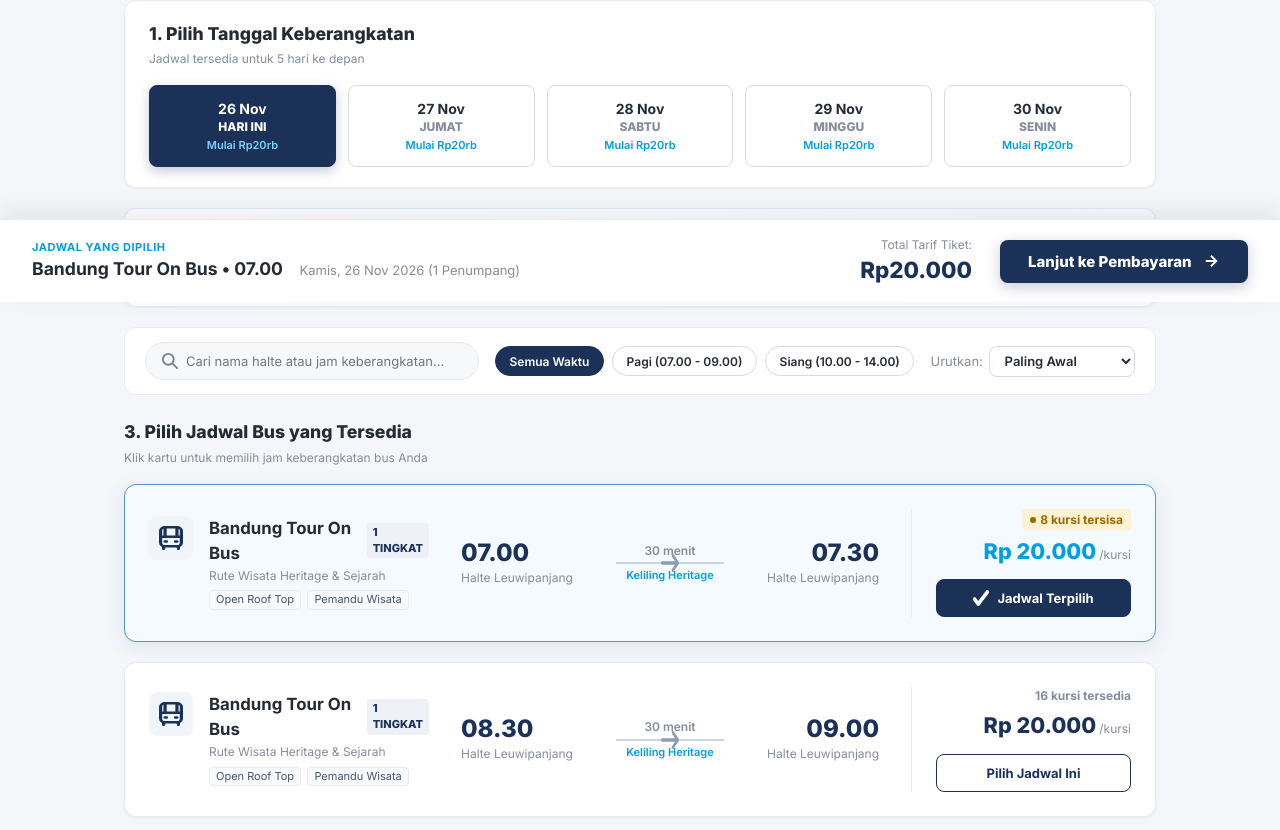
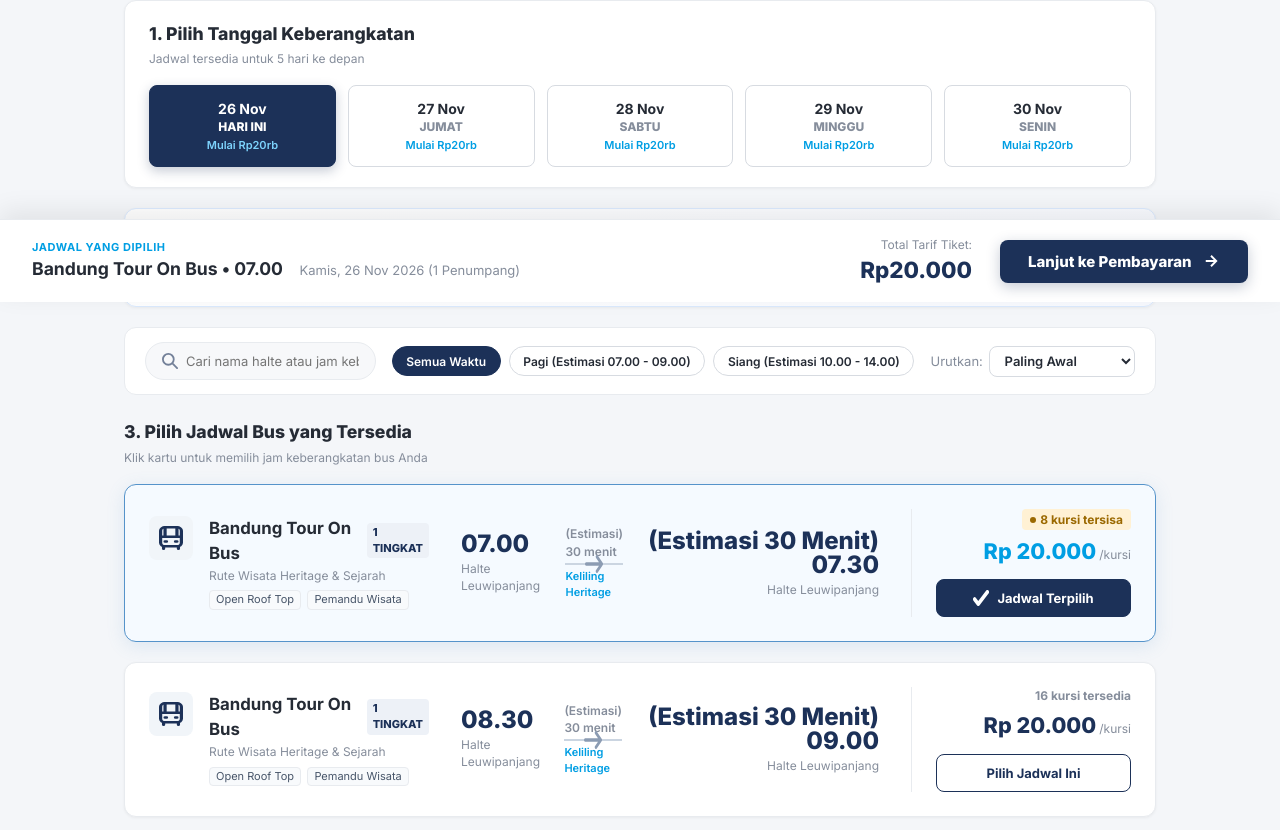
Before and after one commit to DAppd77/Bandros, a plain HTML site: page index.html in a window 1280 px wide. Shown: the part 498-1328 px from the top of the page. Drawn offline with Linux system fonts and the light colour scheme.

Commit message:
Change Time

```diff
--- a/index.html
+++ b/index.html
@@ -221,8 +221,8 @@
 
           <div class="d-filter-chips">
             <button class="d-chip active" data-time-filter="all" type="button">Semua Waktu</button>
-            <button class="d-chip" data-time-filter="pagi" type="button">Pagi (07.00 - 09.00)</button>
-            <button class="d-chip" data-time-filter="siang" type="button">Siang (10.00 - 14.00)</button>
+            <button class="d-chip" data-time-filter="pagi" type="button">Pagi (Estimasi 07.00 - 09.00)</button>
+            <button class="d-chip" data-time-filter="siang" type="button">Siang (Estimasi 10.00 - 14.00)</button>
           </div>
 
           <div class="d-sort-box">
@@ -270,7 +270,7 @@
                 </div>
 
                 <div class="d-time-duration">
-                  <span class="d-dur-text">30 menit</span>
+                  <span class="d-dur-text">(Estimasi) 30 menit</span>
                   <div class="d-journey-line">
                     <img src="assets/arrow-right.svg" alt="->" class="d-arrow-img">
                   </div>
@@ -278,7 +278,7 @@
                 </div>
 
                 <div class="d-time-node destination">
-                  <span class="d-time-val">07.30</span>
+                  <span class="d-time-val">(Estimasi 30 Menit) 07.30</span>
                   <span class="d-point-name">Halte Leuwipanjang</span>
                 </div>
               </div>
@@ -327,7 +327,7 @@
                 </div>
 
                 <div class="d-time-duration">
-                  <span class="d-dur-text">30 menit</span>
+                  <span class="d-dur-text">(Estimasi) 30 menit</span>
                   <div class="d-journey-line">
                     <img src="assets/arrow-right.svg" alt="->" class="d-arrow-img">
                   </div>
@@ -335,7 +335,7 @@
                 </div>
 
                 <div class="d-time-node destination">
-                  <span class="d-time-val">09.00</span>
+                  <span class="d-time-val">(Estimasi 30 Menit) 09.00</span>
                   <span class="d-point-name">Halte Leuwipanjang</span>
                 </div>
               </div>
```
